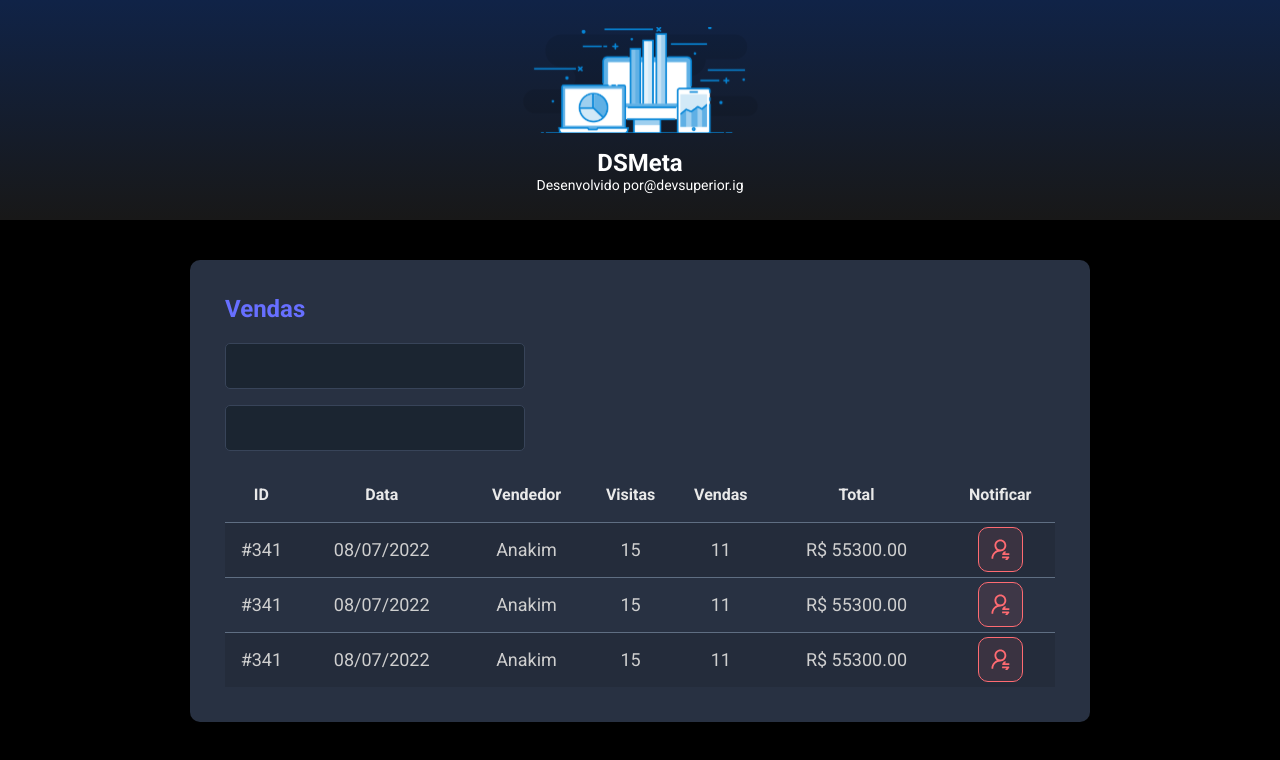
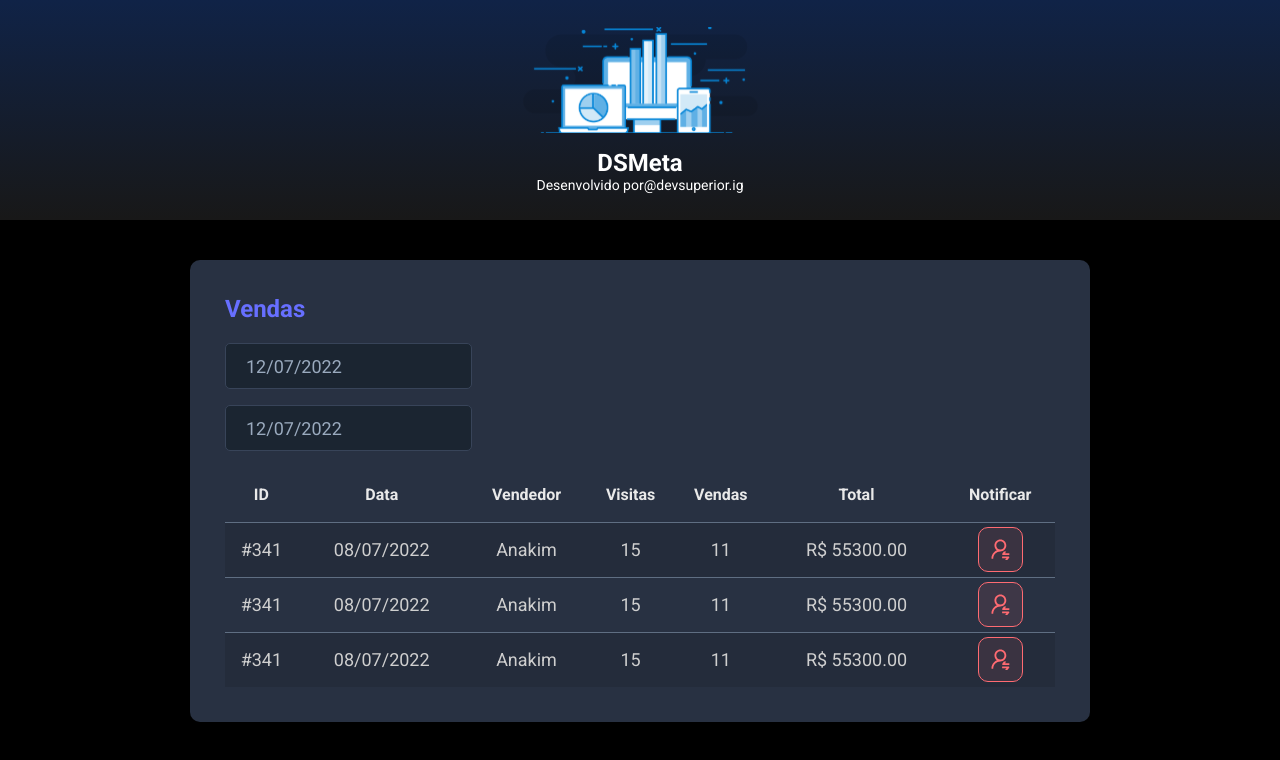
Before and after one commit to FilipeCastro008/dsmeta, a React (Vite) app in the folder frontend/: page / in a window 1280 px wide. Shown: the top 760 px of the page. Built offline with nearby package versions, Linux system fonts and the light colour scheme.

Commit message:
Datepicker

```diff
--- a/frontend/package.json
+++ b/frontend/package.json
@@ -8,7 +8,9 @@
     "preview": "vite preview"
   },
   "dependencies": {
+    "@types/react-datepicker": "4.4.2",
     "react": "^18.0.0",
+    "react-datepicker": "4.8.0",
     "react-dom": "^18.0.0"
   },
   "devDependencies": {
--- a/frontend/src/components/SalesCard/index.tsx
+++ b/frontend/src/components/SalesCard/index.tsx
@@ -1,6 +1,7 @@
-
-import NotificationButton from '../NotificationButton'
-import './styles.css'
+import DatePicker from "react-datepicker";
+import "react-datepicker/dist/react-datepicker.css";
+import NotificationButton from "../NotificationButton"
+import "./styles.css"
 
 function SalesCard() {
     return (
@@ -9,10 +10,20 @@
             <h2 className="dsmeta-sales-title">Vendas</h2>
             <div>
                 <div className="dsmeta-form-control-container">
-                    <input className="dsmeta-form-control" type="text" />
+                    <DatePicker
+                        selected={new Date()}
+                        onChange={(date: Date) => { }}
+                        className="dsmeta-form-control"
+                        dateFormat="dd/MM/yyyy"
+                    />
                 </div>
                 <div className="dsmeta-form-control-container">
-                    <input className="dsmeta-form-control" type="text" />
+                    <DatePicker
+                        selected={new Date()}
+                        onChange={(date: Date) => { }}
+                        className="dsmeta-form-control"
+                        dateFormat="dd/MM/yyyy"
+                    />
                 </div>
             </div>
 
```
Also changed, not shown: 1 other file (tests, documents, lock files or other folders).
